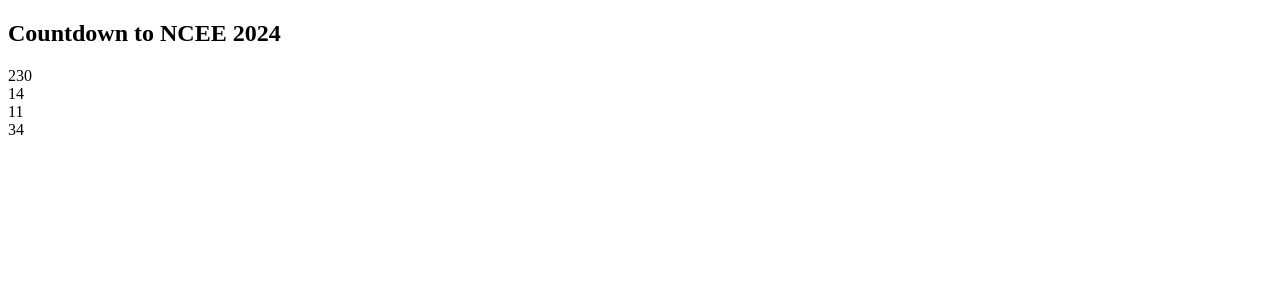
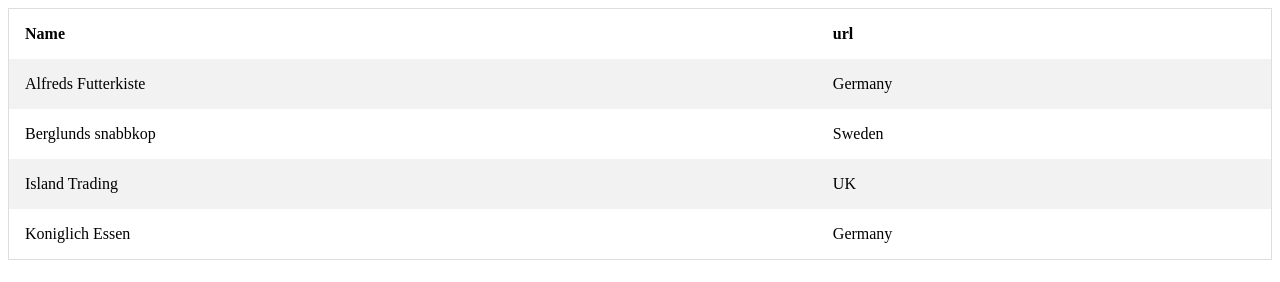
Before and after one commit to luguoliang1/homework3, a plain HTML site: page 1/1.html in a window 1280 px wide. Drawn offline with Linux system fonts and the light colour scheme.

Commit message:
Update 1.html

```diff
--- a/1/1.html
+++ b/1/1.html
@@ -1,64 +1,107 @@
 <!DOCTYPE html>
 <html>
-    <head>
-        <meta charset="utf-8" />
-        <title>Countdown to NCEE</title>
-        <link rel="stylesheet" href="css/style.css">
+<head>
+<meta charset="utf-8">
+<title>测试</title>
+<style>
+table {
+  border-spacing: 0;
+  width: 100%;
+  border: 1px solid #ddd;
+}
 
-    </head>
-    <body>
-        <div class="container">
-             <h2><span>Countdown to NCEE</span> 2024</h2>
-             <div class="countdown">
-                 <div id="day">NA</div>
-                 <div id="hour">NA</div>
-                 <div id="minute">NA</div>
-                 <div id="second">NA</div>
-             </div>
-         </div>
+th {
+  cursor: pointer;
+}
 
-    </body>
+th, td {
+  text-align: left;
+  padding: 16px;
+}
+
+tr:nth-child(even) {
+  background-color: #f2f2f2
+}
+</style>
+</head>
+<body>
+
+<table id="myTable">
+  <tr>
+   <!--0 代表 name 字段，1 代表 url 字段-->
+    <th onclick="sortTable(0)">Name</th>
+    <th onclick="sortTable(1)">url</th>
+  </tr>
+  <tr>
+    <td>Alfreds Futterkiste</td>
+    <td>Germany</td>
+  </tr>
+  <tr>
+    <td>Berglunds snabbkop</td>
+    <td>Sweden</td>
+  </tr>
+  <tr>
+    <td>Island Trading</td>
+    <td>UK</td>
+  </tr>
+  <tr>
+   <td>Koniglich Essen</td>
+    <td>Germany</td>
+  </tr>
+
+</table>
+
+<script>
+function sortTable(n) {
+  var table, rows, switching, i, x, y, shouldSwitch, dir, switchcount = 0;
+  table = document.getElementById("myTable");
+  switching = true;
+  // 设置升序排列
+  dir = "asc";
+  /* 设置一个循环语句 */
+  while (switching) {
+    // 设置循环结束标记
+    switching = false;
+    rows = table.rows;
+    /* 循环列表，从第二行开始 */
+    for (i = 1; i < (rows.length - 1); i++) {
+      // 设置元素是否调换位置
+      shouldSwitch = false;
+      /* 获取要比较的元素,
+      one from current row and one from the next: */
+      x = rows[i].getElementsByTagName("TD")[n];
+      y = rows[i + 1].getElementsByTagName("TD")[n];
+      /* 判断是否将下一个元素与当前元素进行切换 (asc 或 desc):  */
+      if (dir == "asc") {
+        if (x.innerHTML.toLowerCase() > y.innerHTML.toLowerCase()) {
+          // 设置调换元素标记，并结束当前循环
+          shouldSwitch = true;
+          break;
+        }
+      } else if (dir == "desc") {
+        if (x.innerHTML.toLowerCase() < y.innerHTML.toLowerCase()) {
+          // 设置调换元素标记，并结束当前循环
+          shouldSwitch = true;
+          break;
+        }
+      }
+    }
+    if (shouldSwitch) {
+      /* 如果元素调换位置设置为 true，则进行对调操作 */
+      rows[i].parentNode.insertBefore(rows[i + 1], rows[i]);
+      switching = true;
+      // 每次对调完成时，将 switchcount 增加 1
+      switchcount ++;
+    } else {
+      /* 如果完成所有元素的排序且 direction 设置为 "asc",这时就将 direction 设置为 "desc" 并再次执行循环 */
+      if (switchcount == 0 && dir == "asc") {
+        dir = "desc";
+        switching = true;
+      }
+    }
+  }
+}
+</script>
+
+</body>
 </html>
-<script type="text/javascript">
-
-    // 获取结束时间
-    function getEndTime(myYear){
-        var myEndTime = new Date(''+myYear+'/06/07 00:00:00');
-        return myEndTime;
-    }
-
-    // 计算倒计时
-    function countDown(){
-        // 获取当前时间
-        var mydate = new Date();
-        // 获取结束年份
-        var year = '2024';
-        // 获取结束时间
-        var EndTime = getEndTime(year);
-        // 获取当前时间
-        var NowTime = new Date();
-        // 如果结束时间小于当前时间，则结束年份加1，重新获取结束时间
-        if( (EndTime.getTime() - NowTime.getTime() ) < 0){
-            year = mydate.getFullYear() + 1;
-            EndTime = getEndTime(year);
-        }
-        // 计算结束时间与当前时间的差值
-        var t = EndTime.getTime() - NowTime.getTime();
-
-
-
-        // 计算天、小时、分钟、秒
-        var d=Math.floor(t/1000/60/60/24);
-        var h=Math.floor(t/1000/60/60%24);
-        var m=Math.floor(t/1000/60%60);
-        var s=Math.floor(t/1000%60);
-
-        // 更新页面中的倒计时
-        document.getElementById('day').innerText = d;
-        document.getElementById('hour').innerText = h;
-        document.getElementById('minute').innerText = m;
-        document.getElementById('second').innerText = s;
-    }
-    // 每隔1000毫秒执行一次countDown函数
-    setInterval(countDown,1000);
-</script>
```
